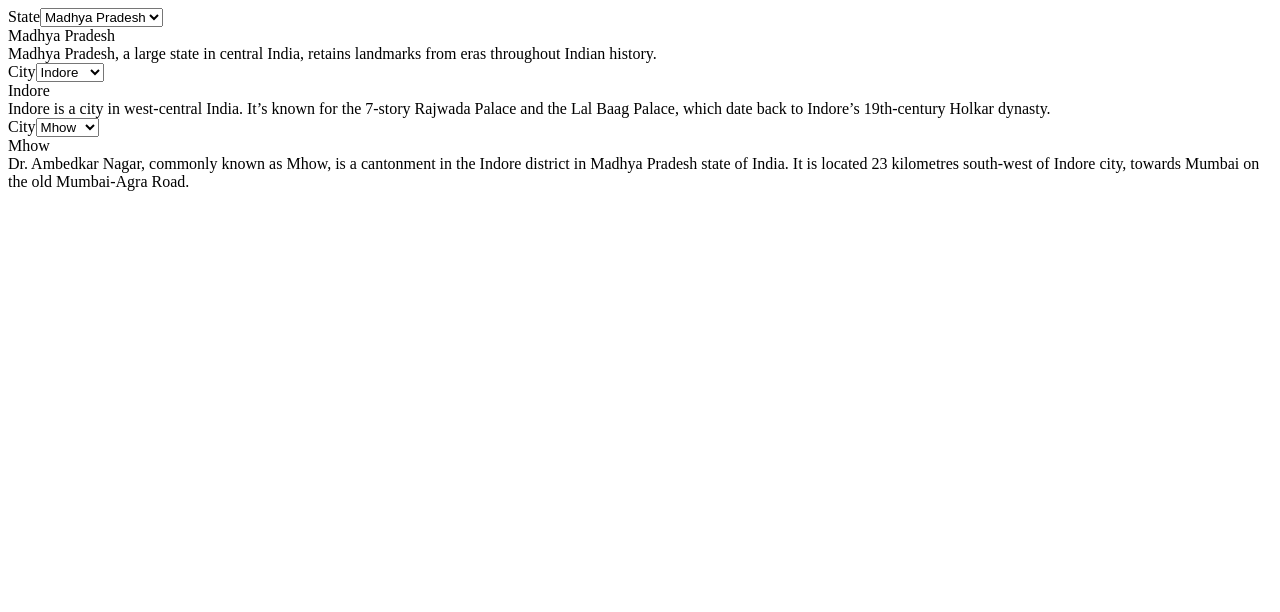
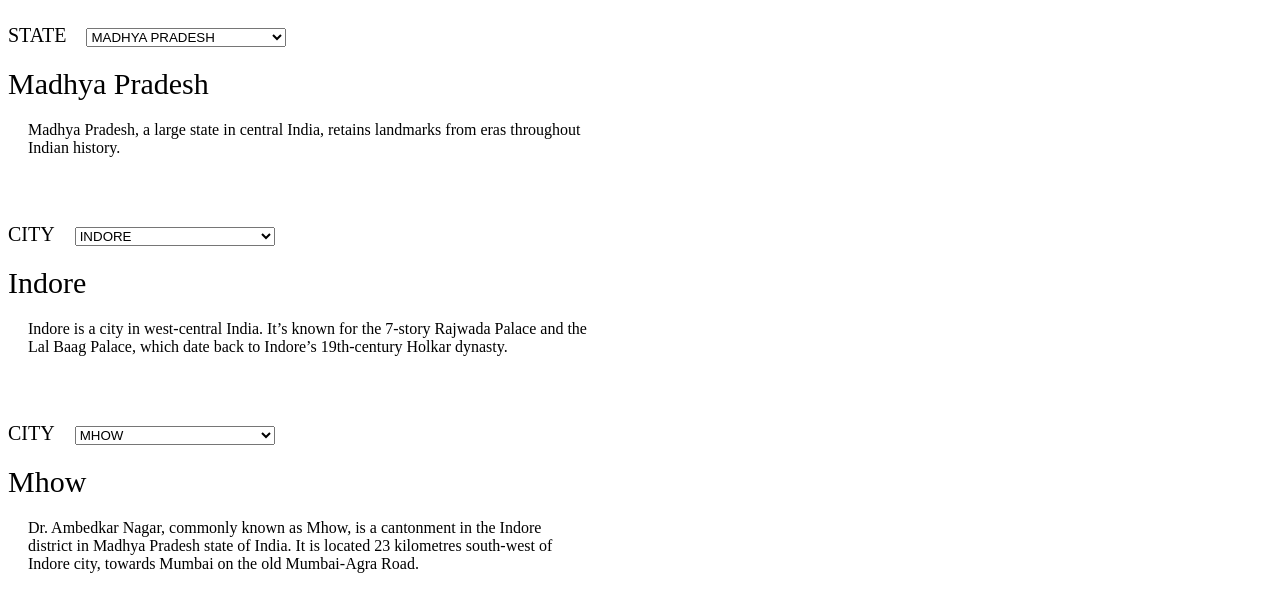
Before and after one commit to AKHILESHPATIDAR01/React-will-you-be-my-valentine---Dropdown, a React app: page / in a window 1280 px wide. Built offline with nearby package versions, Linux system fonts and the light colour scheme.

Commit message:
Update App.css

```diff
--- a/src/styles/App.css
+++ b/src/styles/App.css
@@ -14,3 +14,67 @@ button{
 .bg-pink{
 	background-color:pink;
 }
+
+#state-name select , #city-name select ,#landmark-name select {
+    margin: 20px;
+    width: 200px;
+}
+
+
+
+label{
+    text-transform: uppercase;
+    font-size: 20px;
+    font-weight: 500;
+}
+
+#state{
+    text-transform: uppercase;
+}
+
+#state-name{
+    width: 600px;
+    margin-bottom: 50px;
+}
+
+#state-title{
+    font-size: 30px;
+}
+
+#state-description{
+    margin: 20px;
+}
+
+#city{
+    text-transform: uppercase;
+}
+
+#city-name{
+    width: 600px;
+    margin-bottom: 50px;
+}
+
+#city-title{
+    font-size: 30px;
+}
+
+#city-description{
+    margin: 20px;
+}
+
+#landmark{
+    text-transform: uppercase;
+}
+
+#landmark-name{
+    width: 600px;
+    margin-bottom: 50px;
+}
+
+#landmark-title{
+    font-size: 30px;
+}
+
+#landmark-description{
+    margin: 20px;
+}
```
